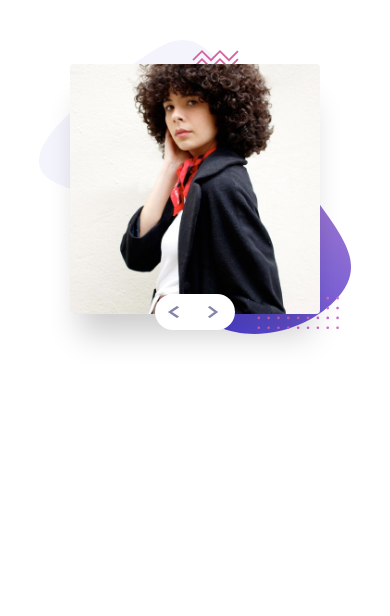
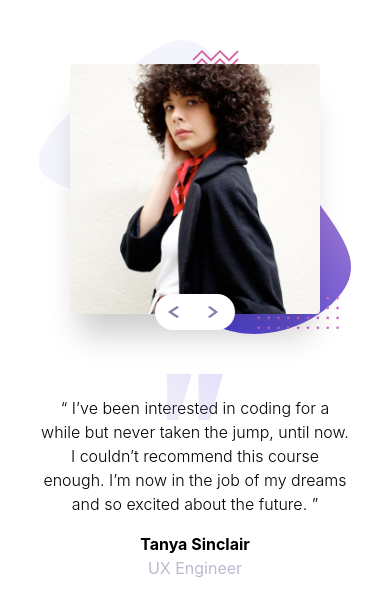
Before and after one commit to aguorcha/coding-bootcamp, a Vue app: page / in a window 390 px wide. Shown: the top 616 px of the page. Built offline with nearby package versions, Linux system fonts and the light colour scheme.

Commit message:
Maquetación mobile terminada

```diff
--- a/src/components/Card.vue
+++ b/src/components/Card.vue
@@ -3,7 +3,7 @@
 </script>
 
 <template>
-  <div class="w-full h-screen m-auto mt-10 flex justify-center">
+  <div class="w-full h-screen m-auto mt-10 flex flex-col items-center">
 
     <div class="relative">
       <img
@@ -29,6 +29,19 @@
       </div>
     </div>
 
+    <div class="w-[80%] flex flex-col items-center mt-6 text-center z-10">
+      <img
+        src="../assets/images/pattern-quotes.svg"
+        alt="Background image"
+        class="relative w-14"
+      >
+      <p class="w-full -mt-6 font-light">“ I’ve been interested in coding for a while but never taken the jump, until now. I couldn’t recommend this course enough. I’m now in the job of my dreams and so excited about the future. ”</p>
+      <div>
+        <h2 class="mt-4 font-bold">Tanya Sinclair</h2>
+        <span class="text-grayish-blue">UX Engineer</span>
+      </div>
+    </div>
+
     <img
       src="../assets/images/pattern-curve.svg"
       alt="Background image"
```
